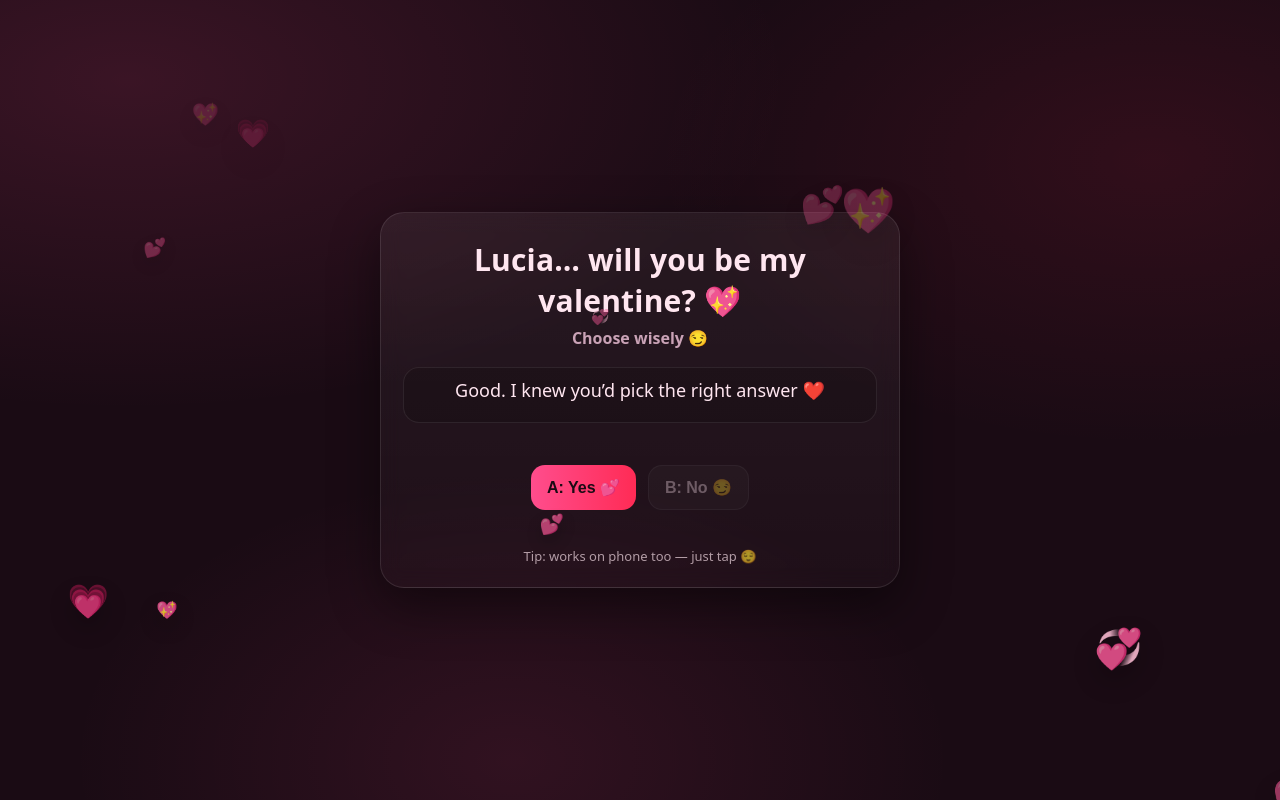
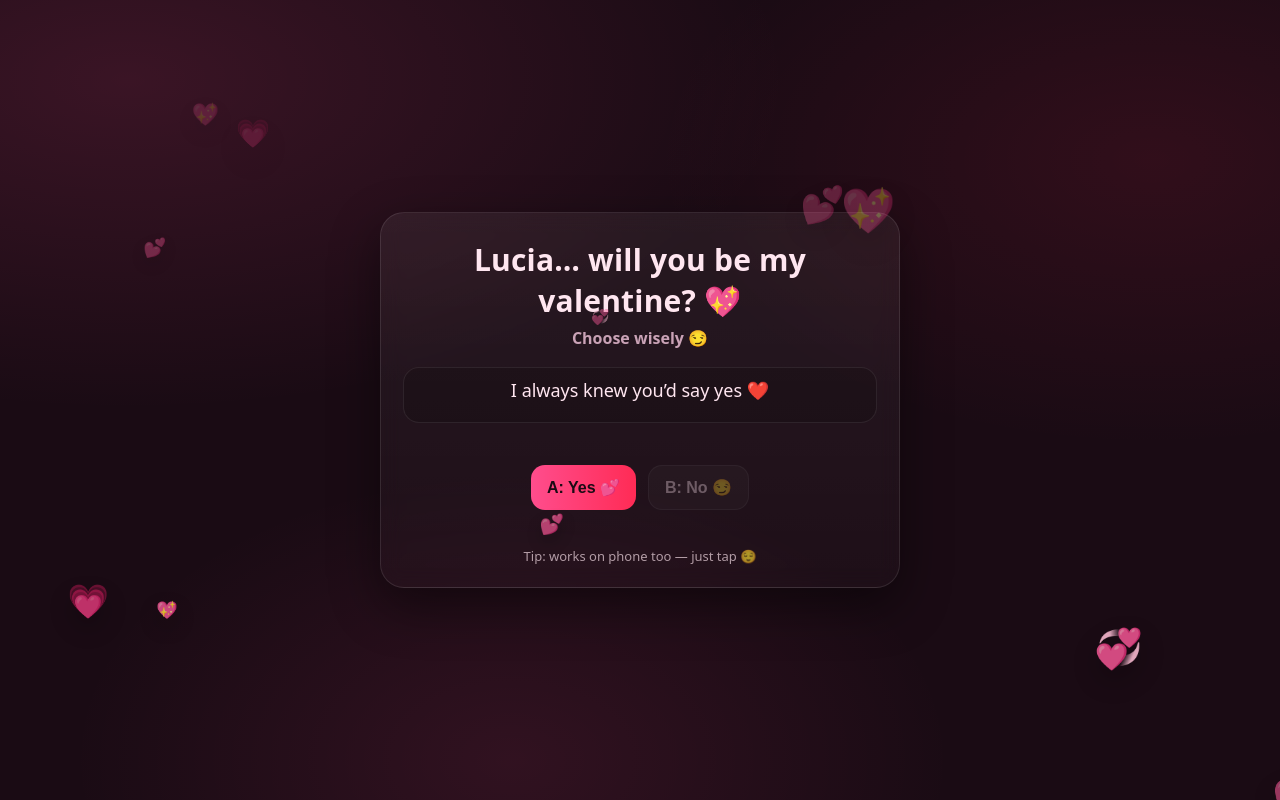
Before and after one commit to Rekipeki/Valentinovo_luc, a plain HTML site: page index.html in a window 1280 px wide. Both pictures are taken after a click on the button "A: Yes 💕". Drawn offline with Linux system fonts and the light colour scheme.

Commit message:
Update index.html

```diff
--- a/index.html
+++ b/index.html
@@ -226,7 +226,7 @@
     setMsg("");
 
     yesBtn.addEventListener('click', ()=>{
-      setMsg("Good. I knew you’d pick the right answer ❤️");
+      setMsg("I always knew you’d say yes ❤️");
       noBtn.disabled = true;
       noBtn.style.opacity = 0.35;
       confetti();
```
